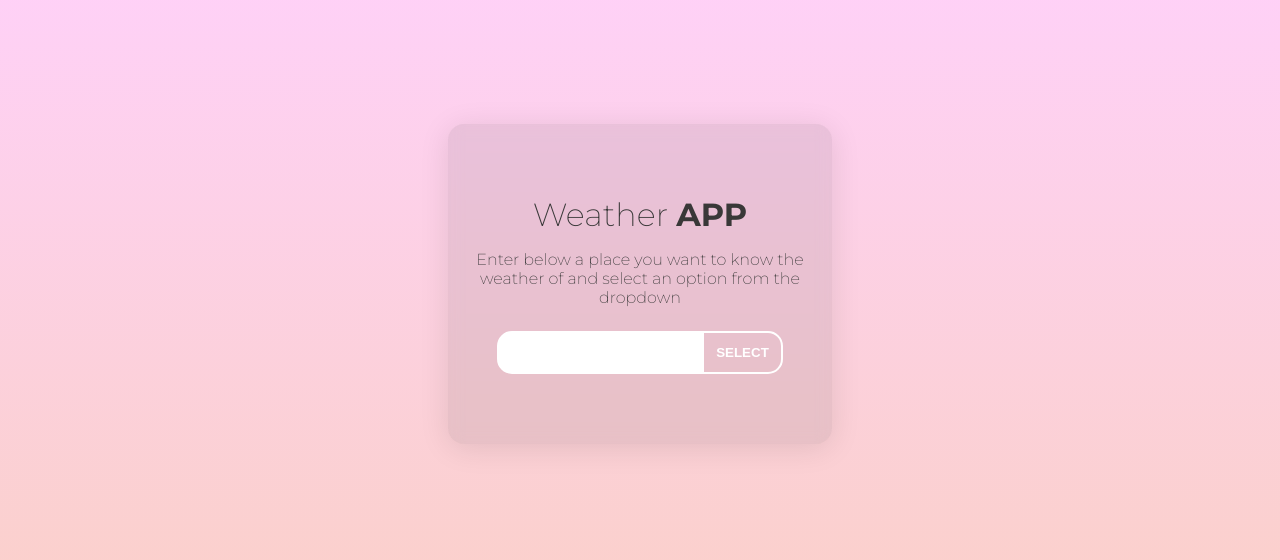
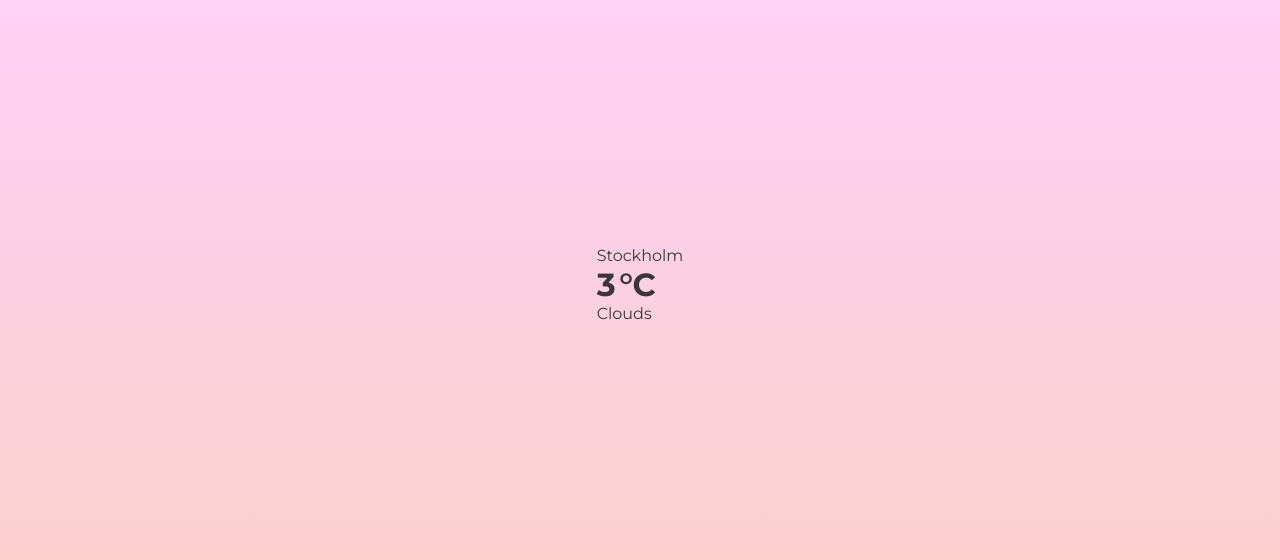
Before and after one commit to SandraHKannerberg/weather-app, a React (Vite) app: page / in a window 1280 px wide. Shown: the part 116-676 px from the top of the page. Built offline with nearby package versions, Linux system fonts and the light colour scheme.

Commit message:
grid setup for weather details

```diff
--- a/package.json
+++ b/package.json
@@ -14,6 +14,7 @@
     "@testing-library/user-event": "^14.5.1",
     "@types/jest": "^29.5.10",
     "@types/node": "^20.9.4",
+    "axios": "^1.6.2",
     "bootstrap": "^5.3.2",
     "react": "^18.2.0",
     "react-bootstrap": "^2.9.1",
--- a/src/App.css
+++ b/src/App.css
@@ -1,29 +1,30 @@
 .frosty-container {
-  width: 30vw;
-  height: 40vh;
-  background: rgba(58, 58, 58, 0.1);
   display: flex;
   justify-content: center;
   align-items: center;
-  margin: auto;
+  height: 60vh;
+  background: rgba(58, 58, 58, 0.1);
   border-radius: 16px;
   box-shadow: 0 4px 30px rgba(0, 0, 0, 0.1);
   backdrop-filter: blur(7px);
   -webkit-backdrop-filter: blur(7px);
-  border: 1 px solid rgba(255, 255, 255, 0.803);
+  border: 1px solid rgba(255, 255, 255, 0.803);
 }
 
 .title {
   font-weight: lighter;
   margin-bottom: 1rem;
+  font-size: 50px;
 }
 
 .title-effect {
   font-weight: bold;
   text-transform: uppercase;
+  font-size: 80px;
 }
 
 .info-text {
   text-align: center;
   font-weight: lighter;
+  font-size: 20px;
 }
--- a/src/App.tsx
+++ b/src/App.tsx
@@ -1,69 +1,11 @@
-import Container from "react-bootstrap/Container";
-import Row from "react-bootstrap/Row";
-import Col from "react-bootstrap/Col";
-import Button from "react-bootstrap/Button";
-import Form from "react-bootstrap/Form";
-import InputGroup from "react-bootstrap/InputGroup";
+import Weather from "./components/Weather/Weather";
 import "./App.css";
 
 function App() {
   return (
-    <Container className="frosty-container">
-      <Row
-        style={{
-          display: "flex",
-          justifyContent: "center",
-          alignItems: "center",
-          flexDirection: "column",
-          gap: "1.5rem",
-          padding: "10px",
-        }}
-      >
-        <Col
-          style={{
-            display: "flex",
-            justifyContent: "center",
-            alignItems: "center",
-            flexDirection: "column",
-          }}
-        >
-          <h1 className="title">
-            Weather <span className="title-effect">app</span>
-          </h1>
-          <p className="info-text">
-            Enter below a place you want to know the weather of and select an
-            option from the dropdown
-          </p>
-        </Col>
-
-        <InputGroup className="mb-3">
-          <Form.Control
-            style={{
-              padding: "12px",
-              borderTopLeftRadius: "15px",
-              borderBottomLeftRadius: "15px",
-              border: "2px solid white",
-            }}
-          />
-          <Button
-            style={{
-              padding: "12px",
-              borderTopRightRadius: "15px",
-              borderBottomRightRadius: "15px",
-              border: "2px solid white",
-              textTransform: "uppercase",
-              background: 0,
-              color: "white",
-              fontWeight: "bold",
-            }}
-            variant="outline-light"
-            id="button-addon2"
-          >
-            Select
-          </Button>
-        </InputGroup>
-      </Row>
-    </Container>
+    <div className="app">
+      <Weather></Weather>
+    </div>
   );
 }
 
--- /dev/null
+++ b/src/components/Weather/Weather.css
@@ -0,0 +1,3 @@
+.celsius {
+  font-size: 15px;
+}
--- /dev/null
+++ b/src/components/Weather/Weather.tsx
@@ -0,0 +1,29 @@
+import axios from "axios";
+import { useState } from "react";
+import "./Weather.css";
+import { Container, Col, Row } from "react-bootstrap";
+
+function Weather() {
+  //const url = `https://api.openweathermap.org/data/2.5/weather?q=stockholm&appid=${process.env.REACT_APP_API_KEY}`;
+
+  return (
+    <Container>
+      <Row className="weatherdetails-top">
+        <Col className="location">
+          <p>Stockholm</p>
+        </Col>
+        <Col className="temp">
+          <h1>
+            3<sup className="celsius"> O</sup>C
+          </h1>
+        </Col>
+        <Col className="description">
+          <p>Clouds</p>
+        </Col>
+      </Row>
+      <Row className="weatherdetails-bottom"></Row>
+    </Container>
+  );
+}
+
+export default Weather;
```
Also changed, not shown: src/assets/background-weather.jpg.jpg (added), 1 other file (tests, documents, lock files or other folders).
